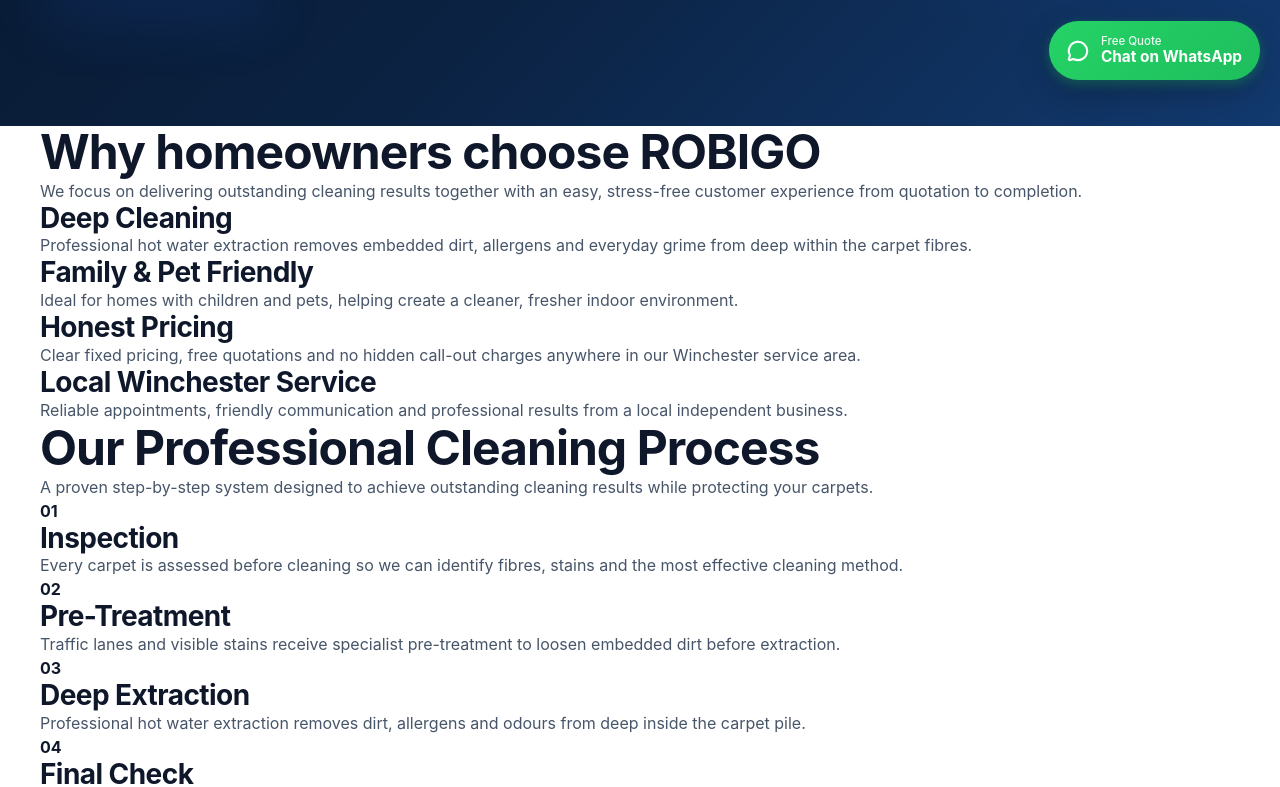
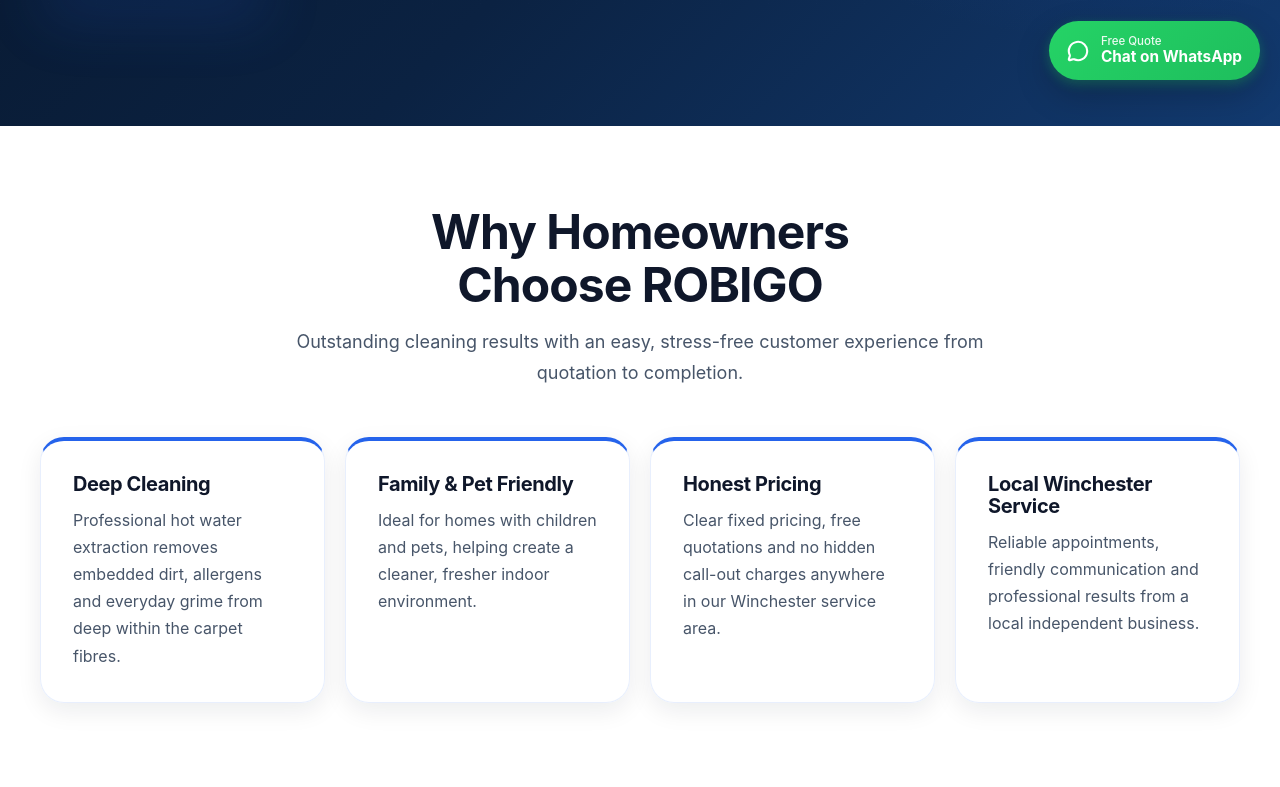
Before and after one commit to Robigo1977/ROBIGO-V5, a React (Vite) app: page /carpet-cleaning-winchester in a window 1280 px wide. Shown: the part 700-1487 px from the top of the page. Built offline with nearby package versions, Linux system fonts and the light colour scheme.

Commit message:
Style carpet cleaning benefit cards

```diff
--- a/src/components/seo-pages/carpet-cleaning/Benefits.tsx
+++ b/src/components/seo-pages/carpet-cleaning/Benefits.tsx
@@ -1,4 +1,6 @@
 import Container from "../../ui/Container";
+
+import styles from "./CarpetCleaningPage.module.css";
 
 const benefits = [
   {
@@ -21,18 +23,20 @@
 
 export default function Benefits() {
   return (
-    <section>
+    <section className={styles.section}>
       <Container>
-        <h2>Why homeowners choose ROBIGO</h2>
+        <header className={styles.sectionHeader}>
+          <h2>Why Homeowners Choose ROBIGO</h2>
 
-        <p>
-          We focus on delivering outstanding cleaning results together with an
-          easy, stress-free customer experience from quotation to completion.
-        </p>
+          <p>
+            Outstanding cleaning results with an easy, stress-free customer
+            experience from quotation to completion.
+          </p>
+        </header>
 
-        <div>
+        <div className={styles.grid}>
           {benefits.map((item) => (
-            <article key={item.title}>
+            <article className={styles.card} key={item.title}>
               <h3>{item.title}</h3>
               <p>{item.text}</p>
             </article>
```
